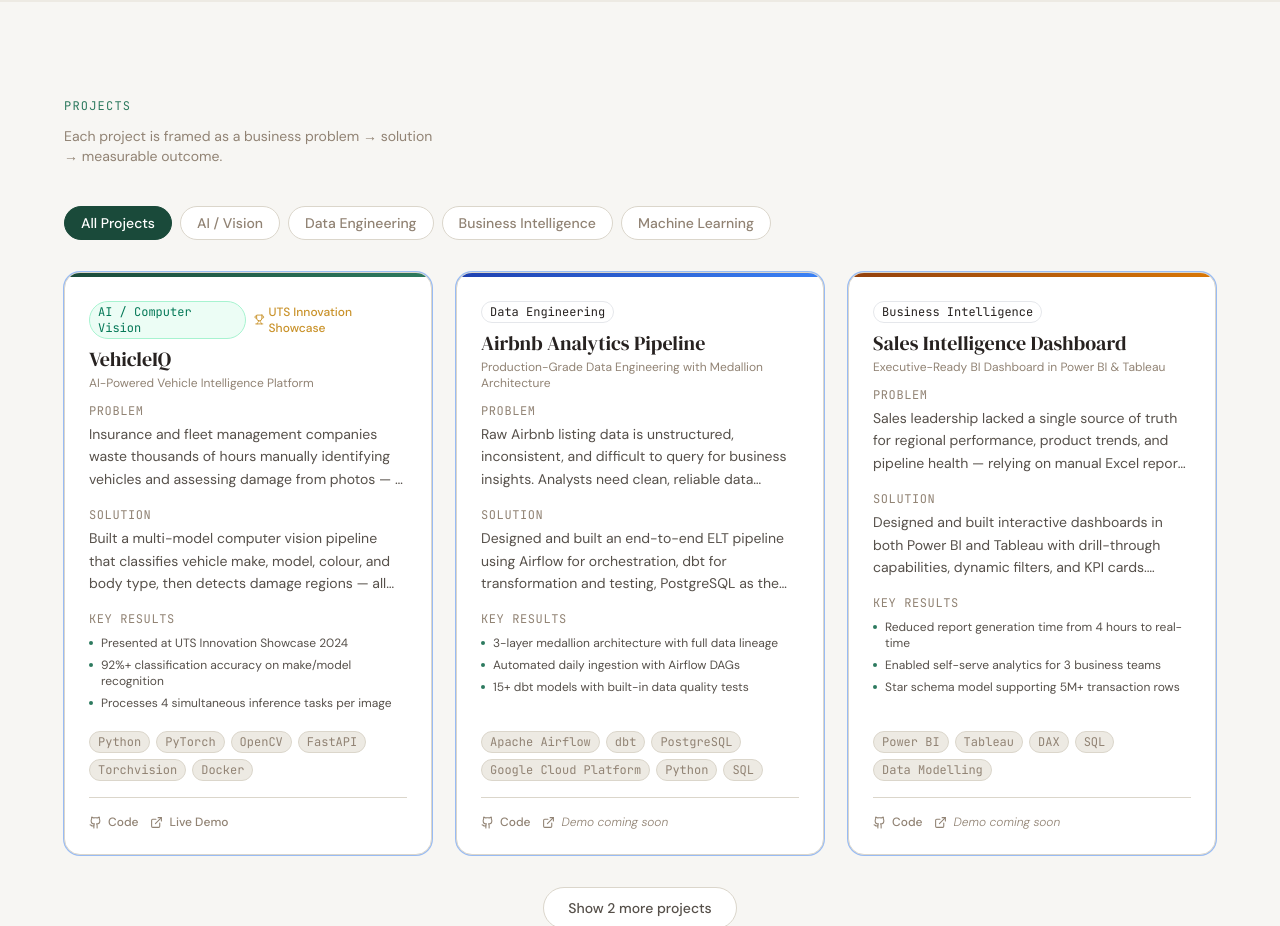
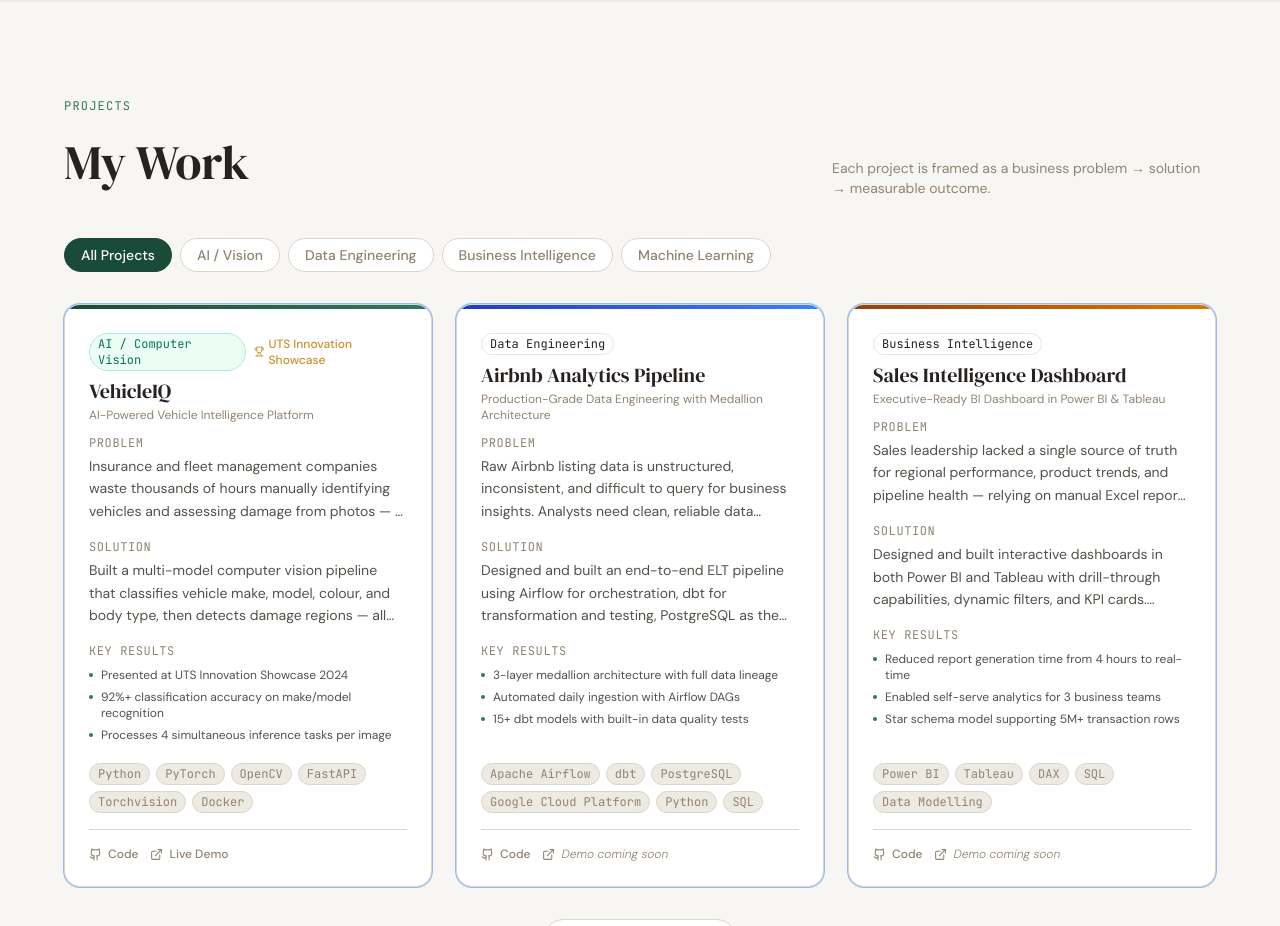
Before and after one commit to jeppusonal/Sonal_Portfolio, a Next.js app: page / in a window 1280 px wide. Shown: the part 3480-4406 px from the top of the page. Built offline with nearby package versions, Linux system fonts and the light colour scheme.

Commit message:
Fix Contact component

```diff
--- a/src/components/sections/Projects.tsx
+++ b/src/components/sections/Projects.tsx
@@ -39,7 +39,9 @@
             Projects
           </span>
           <div className="flex flex-col sm:flex-row sm:items-end sm:justify-between gap-4">
-
+            <h2 className="font-display text-[clamp(2rem,4vw,3rem)] text-[var(--text-primary)]">
+              My Work
+            </h2>
             <p className="text-sm text-[var(--text-muted)] max-w-sm">
               Each project is framed as a business problem → solution → measurable outcome.
             </p>
```
